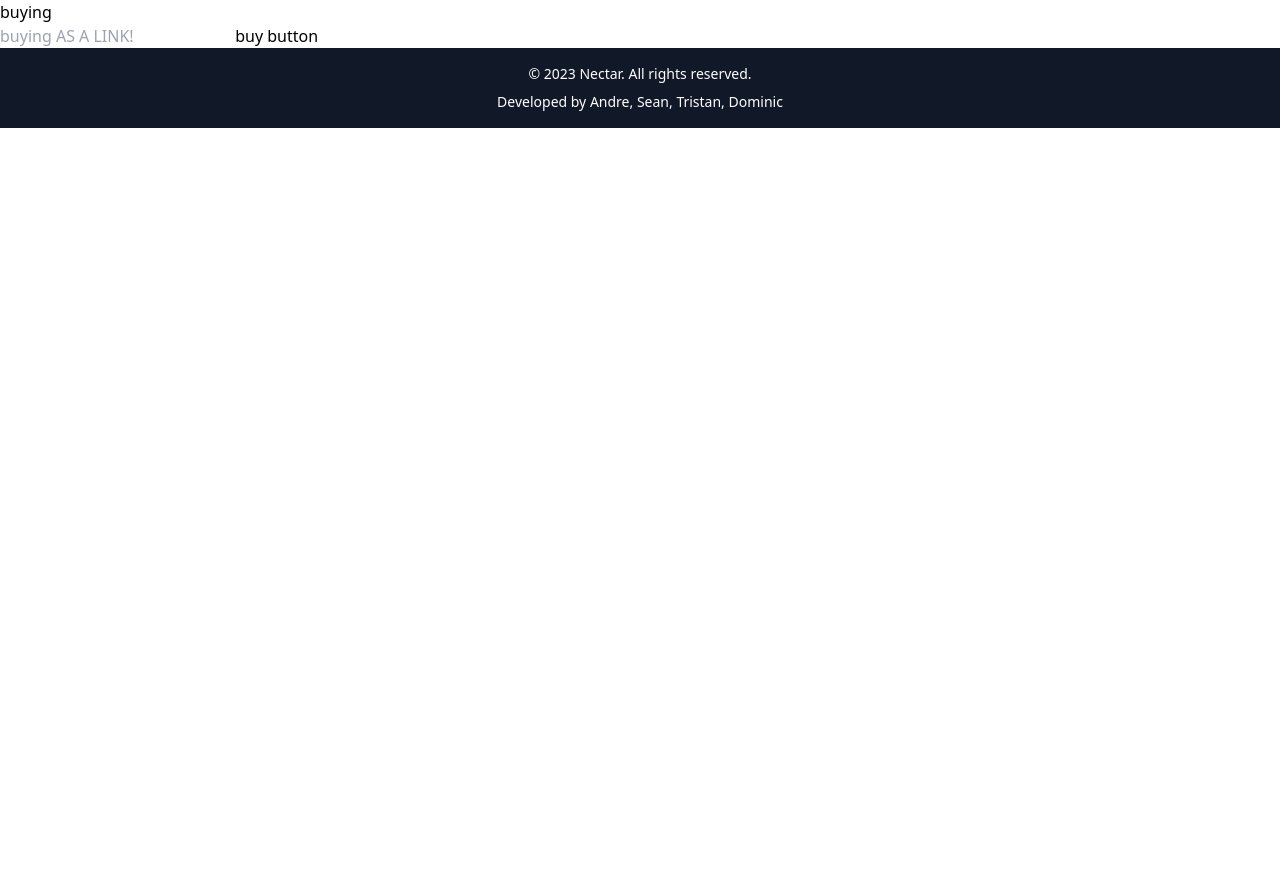
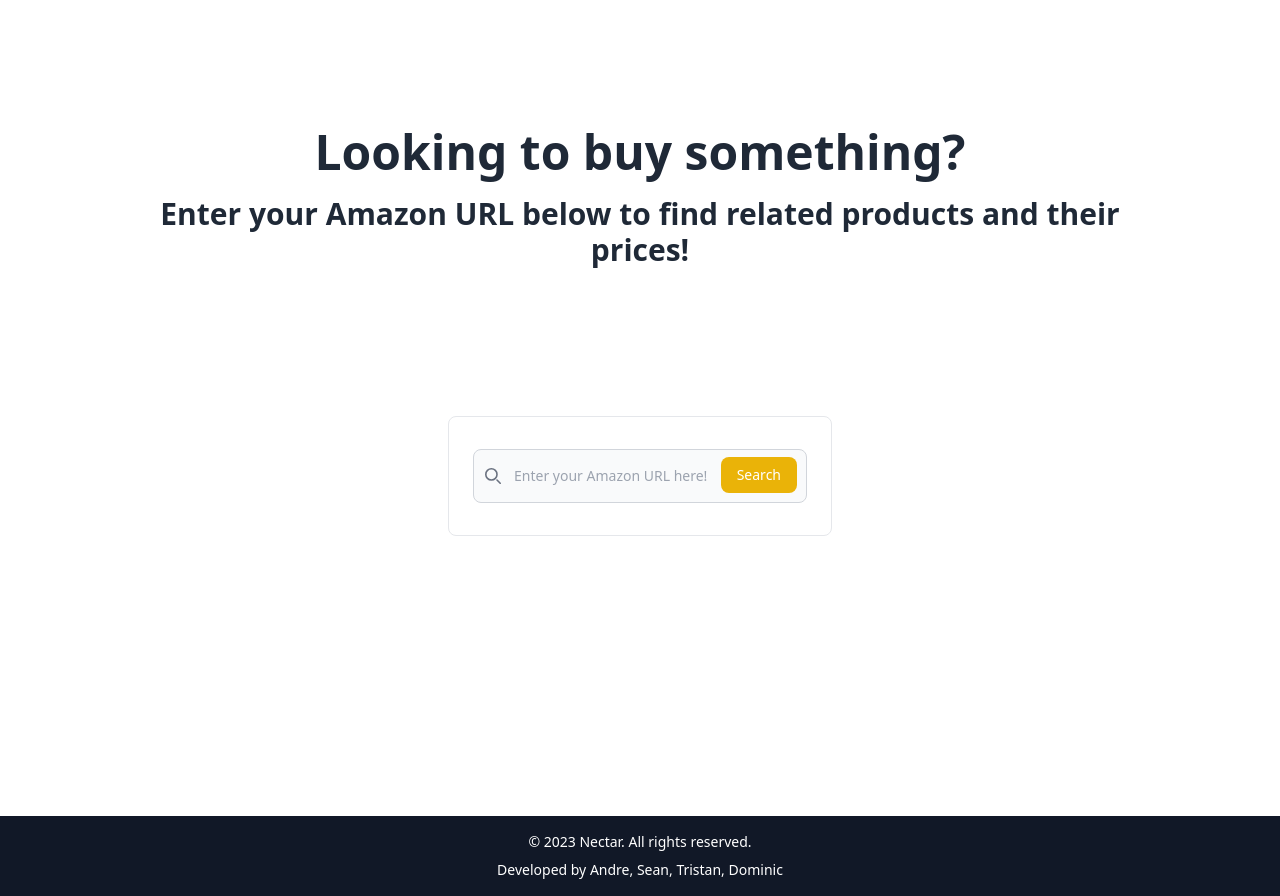
Before and after one commit to andrearcaina/Nectar, a Flask app: page /buying in a window 1280 px wide. Shown: the part 80-976 px from the top of the page. Before the commit the page ends 208 px from the top, so only its background shows below. Run offline with Flask 3, Linux system fonts and the light colour scheme; style sheets or scripts are compiled from the project's sources; some web fonts are replaced.

Commit message:
🏃‍♂️ 🌬️
visuals for buying.html

```diff
--- a/templates/components/footer.html
+++ b/templates/components/footer.html
@@ -1,4 +1,4 @@
-<div class="bg-gray-900 text-white py-4">
+<div class="bg-gray-900 text-white py-4 mt-64">
     <div class="container mx-auto text-center">
         <p class="text-sm">&copy; 2023 Nectar. All rights reserved.</p>
         <p class="text-sm mt-2">Developed by Andre, Sean, Tristan, Dominic</p>
--- a/templates/pages/buying.html
+++ b/templates/pages/buying.html
@@ -12,14 +12,33 @@
 </head>
 <body>
     {% include 'components/navbar.html' %}
+    <div class="flex flex-col items-center justify-center m-32">
+        <h1 class="text-5xl max-w-screen-lg text-gray-800 font-bold text-center mb-5">Looking to buy something?</h1>
+        <h3 class="text-3xl max-w-screen-lg text-gray-800 font-bold text-center mb-5">Enter your Amazon URL below to find related products and their prices!</h3>
+    </div>
 
-    <h1>buying</h1>
-
+    <!--
     <form>
         <input type="text" id="user-buy" name="user_buy" placeholder="buying AS A LINK!" required>
         <button id="buying-input" type="button">buy button</button>
     </form>
+    -->
 
+    <div class="flex justify-center items-center">
+        <form class="w-96 max-w-screen-xl py-8 px-6 border rounded-lg">
+            <label for="default-search" class="mb-2 text-sm font-medium text-gray-900 sr-only dark:text-white">Search</label>
+            <div class="relative">
+                <div class="absolute inset-y-0 left-0 flex items-center pl-3 pointer-events-none">
+                    <svg class="w-4 h-4 text-gray-500 dark:text-gray-400" aria-hidden="true" xmlns="http://www.w3.org/2000/svg" fill="none" viewBox="0 0 20 20">
+                        <path stroke="currentColor" stroke-linecap="round" stroke-linejoin="round" stroke-width="2" d="m19 19-4-4m0-7A7 7 0 1 1 1 8a7 7 0 0 1 14 0Z"/>
+                    </svg>
+                </div>
+                <input type="text" id="user-buy" name="user_buy" class="block w-full p-4 pl-10 text-sm text-gray-900 border border-gray-300 rounded-lg bg-gray-50 transition duration-300 ease-in-out transition-delay-100" placeholder="Enter your Amazon URL here!" required>
+                <button id="buying-input" type="button" class="text-white absolute right-2.5 bottom-2.5 bg-yellow-500 hover:bg-yellow-700 focus:ring-4 focus:outline-none focus:ring-blue-300 font-medium rounded-lg text-sm px-4 py-2 dark:bg-blue-600 dark:hover:bg-blue-700 dark:focus:ring-blue-800">Search</button>
+            </div>
+        </form>
+    </div>
+    <br>
     <div id="result2"></div>
 
     {% include 'components/footer.html' %}
```
